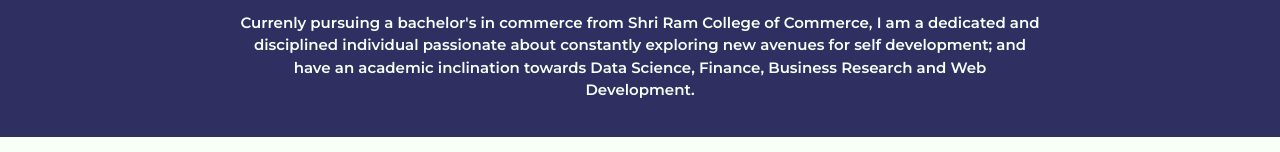
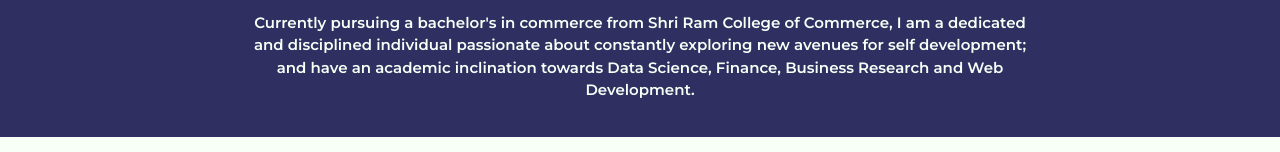
Before and after one commit to vaishali-03/portfolio, a plain HTML site: page index.html in a window 1280 px wide. Shown: the part 191-343 px from the top of the page. Drawn offline with Linux system fonts and the light colour scheme.

Commit message:
Correction in index.html

```diff
--- a/index.html
+++ b/index.html
@@ -15,7 +15,7 @@
         <div class="content-wrap">
          <h1>Vaishali Mishra</h1>
          <h2>Student, SRCC'22</h2>
-         <p>Currenly pursuing a bachelor's in commerce from Shri Ram College of Commerce, I am
+         <p>Currently pursuing a bachelor's in commerce from Shri Ram College of Commerce, I am
           a dedicated and disciplined individual passionate about constantly exploring new avenues for self development; and have an academic inclination towards Data Science, Finance, Business Research and Web Development. </p>
         </div>
       </header>
```
